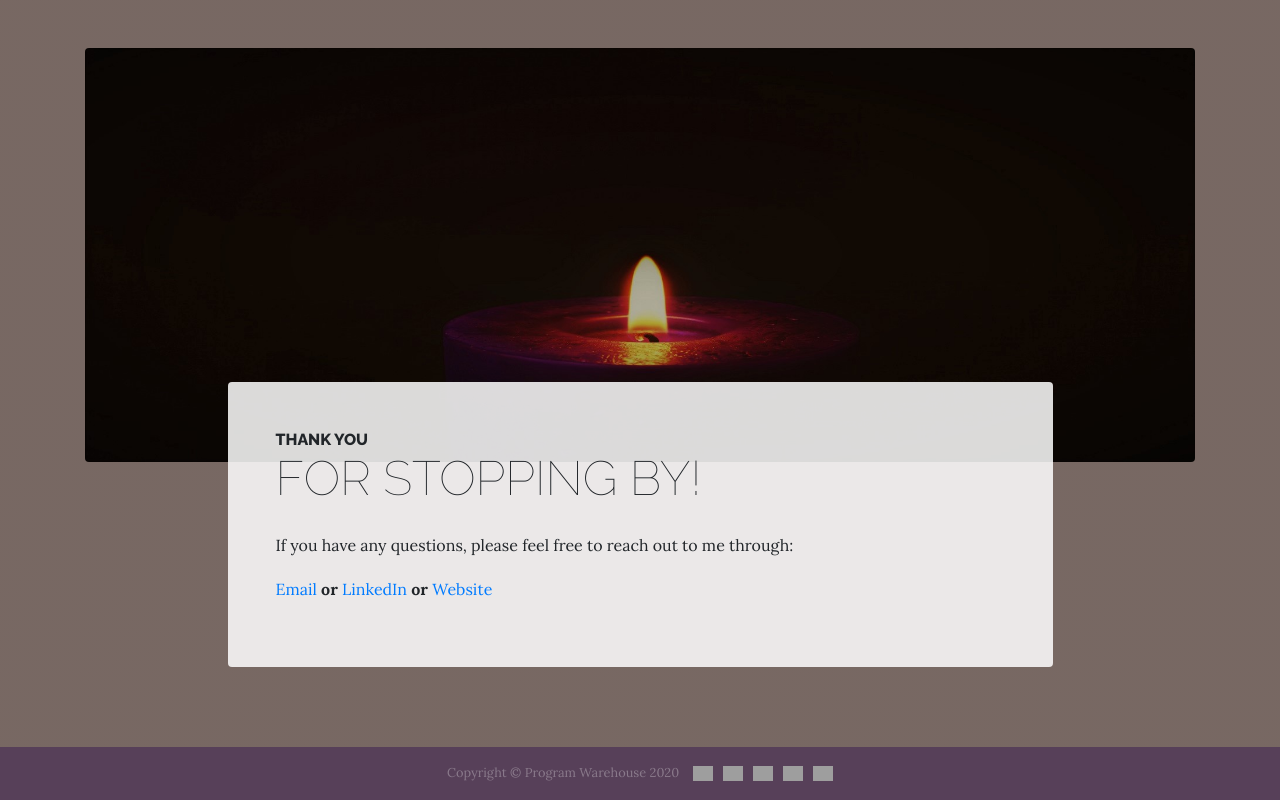
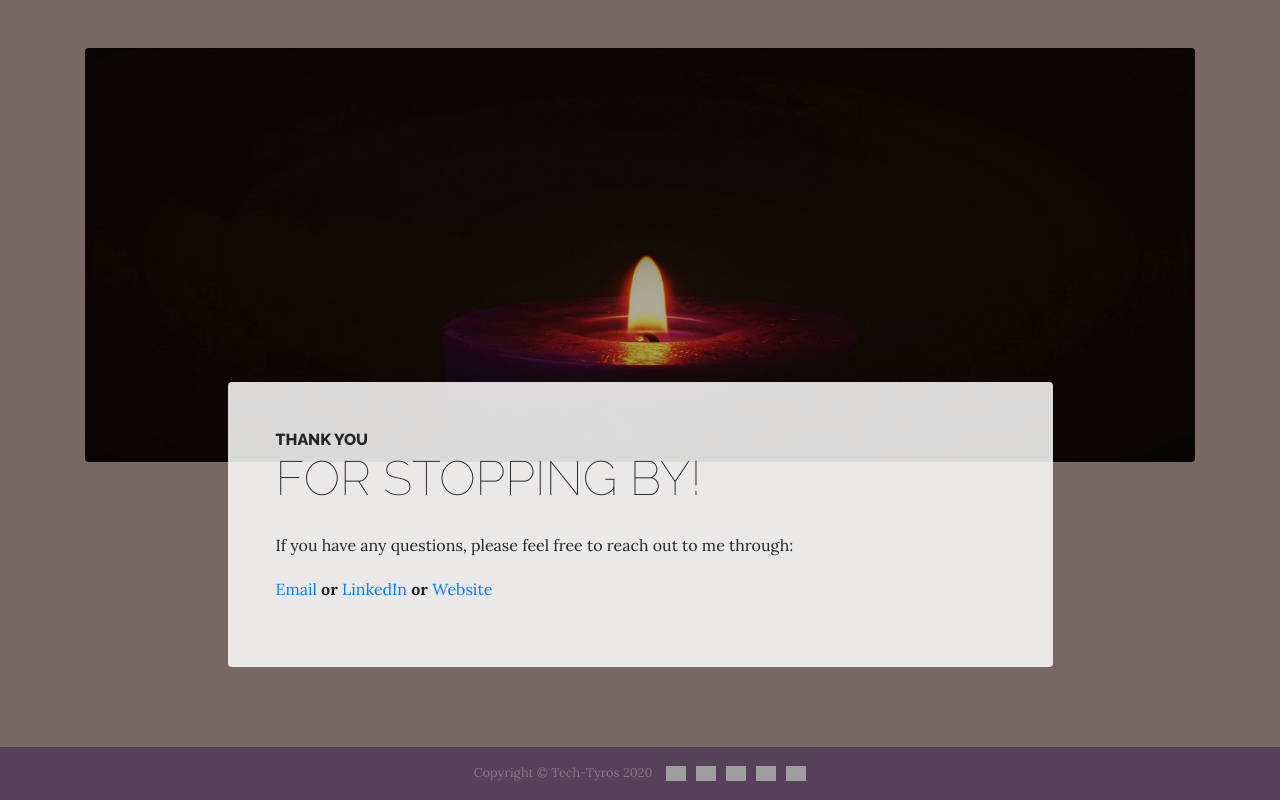
Before and after one commit to Innovator07/Shubham-Jha-s-Portfolio, a website: page contact.html in a window 1280 px wide. Shown: the part 392-1192 px from the top of the page. Drawn offline with Linux system fonts and the light colour scheme; grey boxes are pictures that could not be loaded.

Commit message:
Update contact.html

```diff
--- a/contact.html
+++ b/contact.html
@@ -79,7 +79,7 @@
 
     <footer class="footer text-faded text-center py-5">
       <div class="container">
-        <p class="m-0 small">Copyright &copy; Program Warehouse 2020 &nbsp;&nbsp;
+        <p class="m-0 small">Copyright &copy; Tech-Tyros 2020 &nbsp;&nbsp;
         <a href="https://twitter.com/ProgramWH"><img src="https://cdn.jsdelivr.net/npm/simple-icons@v3/icons/twitter.svg" alt="twitter" width="20px"></a>&nbsp;&nbsp;
         <a href="https://www.linkedin.com/company/program-warehouse"><img src="https://cdn.jsdelivr.net/npm/simple-icons@v3/icons/linkedin.svg" alt="linkedin" width="20px"></a>&nbsp;&nbsp;
         <a href="https://www.facebook.com/programwarehouse/"><img src="https://cdn.jsdelivr.net/npm/simple-icons@v3/icons/facebook.svg" alt="facebook" width="20px"></a>&nbsp;&nbsp;
```
